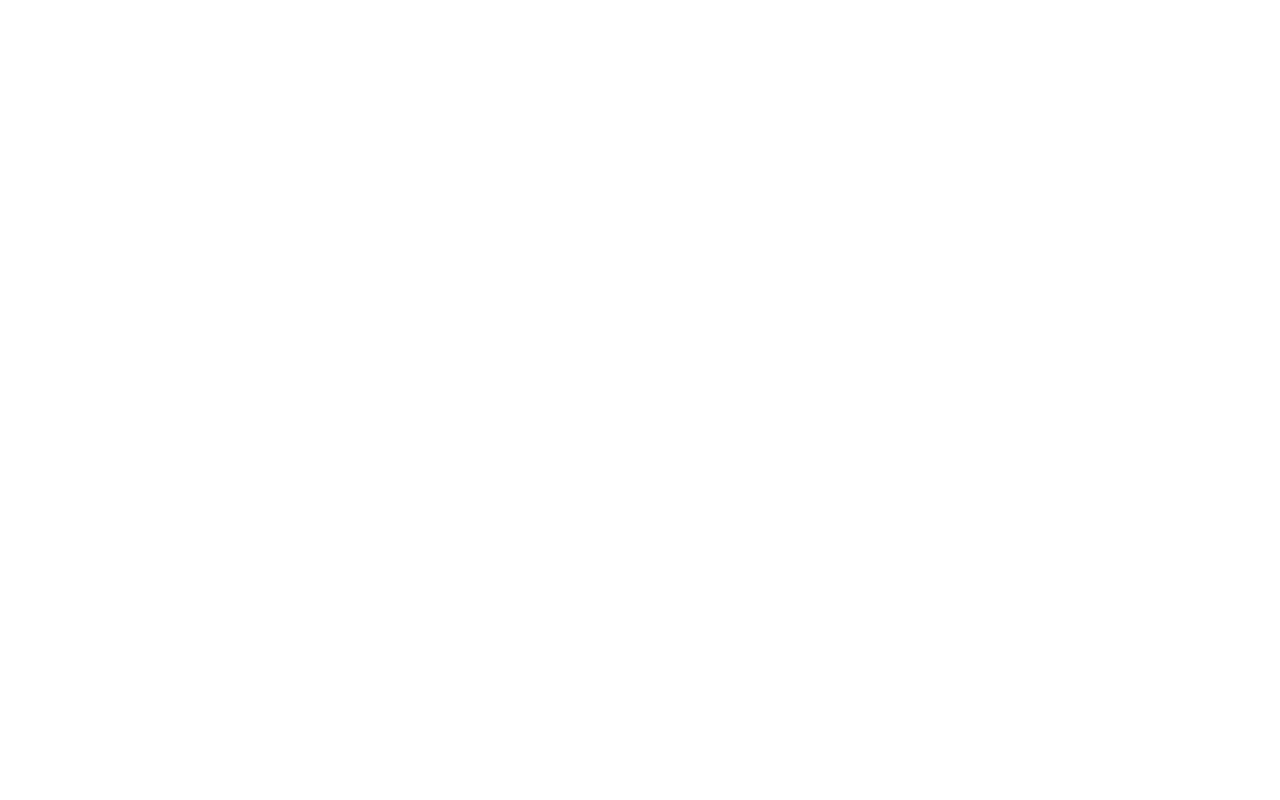
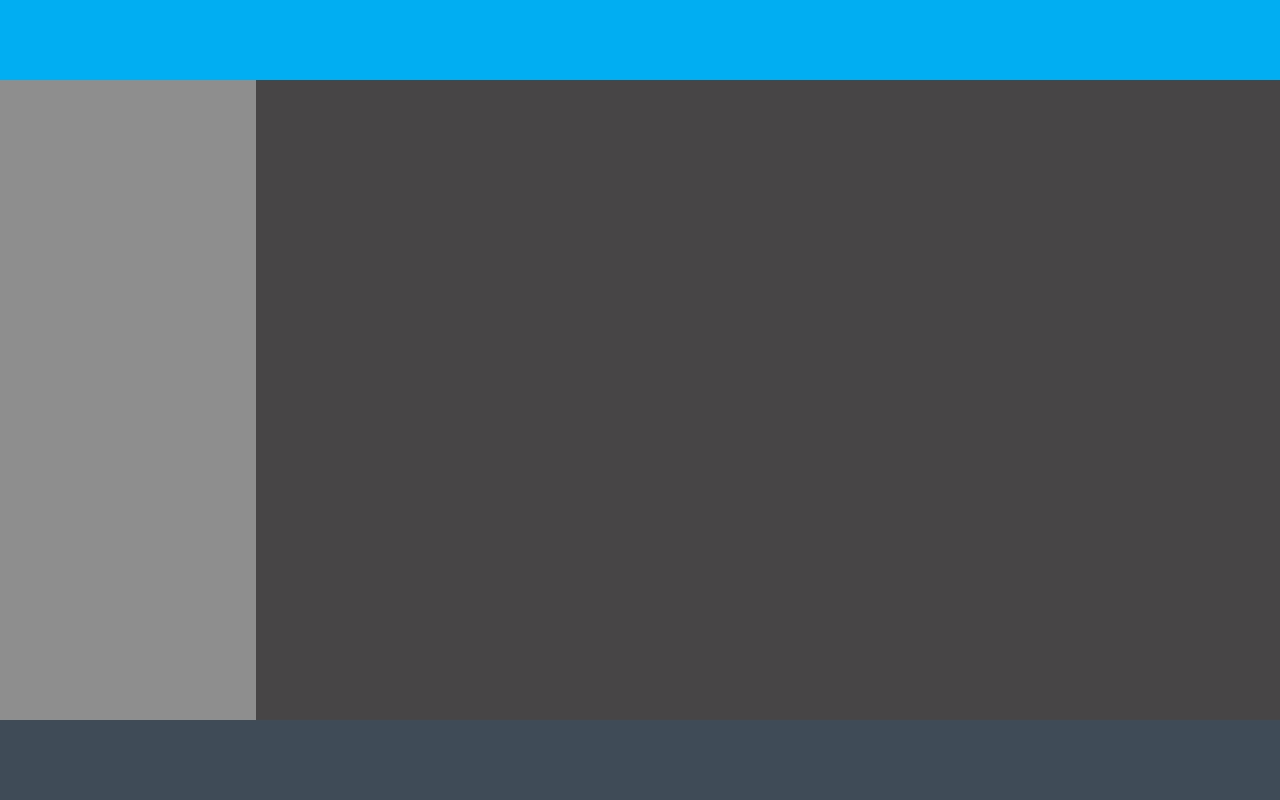
Before and after one commit to gillchristian/Maquetado, a website: page index.html in a window 1280 px wide. Drawn offline with Linux system fonts and the light colour scheme.

Commit message:
forgotten files :grin:

```diff
--- a/css/style.css
+++ b/css/style.css
@@ -0,0 +1,60 @@
+html, body, div, span, applet, object, iframe,
+h1, h2, h3, h4, h5, h6, p, blockquote, pre,
+a, abbr, acronym, address, big, cite, code,
+del, dfn, em, img, ins, kbd, q, s, samp,
+small, strike, strong, sub, sup, tt, var,
+b, u, i, center,
+dl, dt, dd, ol, ul, li,
+fieldset, form, label, legend,
+table, caption, tbody, tfoot, thead, tr, th, td,
+article, aside, canvas, details, embed,
+figure, figcaption, footer, header, hgroup,
+menu, nav, output, ruby, section, summary,
+time, mark, audio, video {
+  margin: 0;
+  padding: 0;
+  border: 0;
+  font-size: 100%;
+  font: inherit;
+  vertical-align: baseline; }
+
+/* HTML5 display-role reset for older browsers */
+article, aside, details, figcaption, figure,
+footer, header, hgroup, menu, nav, section {
+  display: block; }
+
+body {
+  line-height: 1;
+  font-family: 'Open Sans' ,'Myriad Pro'; }
+
+ol, ul {
+  list-style: none; }
+
+.box {
+  display: -webkit-box;
+  display: -webkit-flex;
+  display: -ms-flexbox;
+  display: flex;
+  -webkit-flex-flow: row wrap;
+      -ms-flex-flow: row wrap;
+          flex-flow: row wrap; }
+
+.navbar {
+  width: 100%;
+  height: 10vh;
+  background-color: #00afef; }
+
+.main {
+  width: 80%;
+  height: 80vh;
+  background-color: #474545; }
+
+.sidebar {
+  width: 20%;
+  height: 80vh;
+  background-color: #8e8e8e; }
+
+.footer {
+  background-color: #3f4b57;
+  width: 100%;
+  height: 10vh; }
--- a/index.html
+++ b/index.html
@@ -4,10 +4,11 @@
     <title></title>
     <link rel="stylesheet" type="text/css" href="css/style.min.css">
   </head>
-  <body>
-    <header></header>
-    <main></main>
-    <footer></footer>
+  <body class="box">
+    <div class="navbar"></div>
+    <div class="sidebar"></div>
+    <div class="main"></div>
+    <div class="footer"></div>
     <script type="text/javascript" src="js/app.js"></script>
   </body>
 </html>
```
Also changed, not shown: css/style.min.css, 1 other file.
